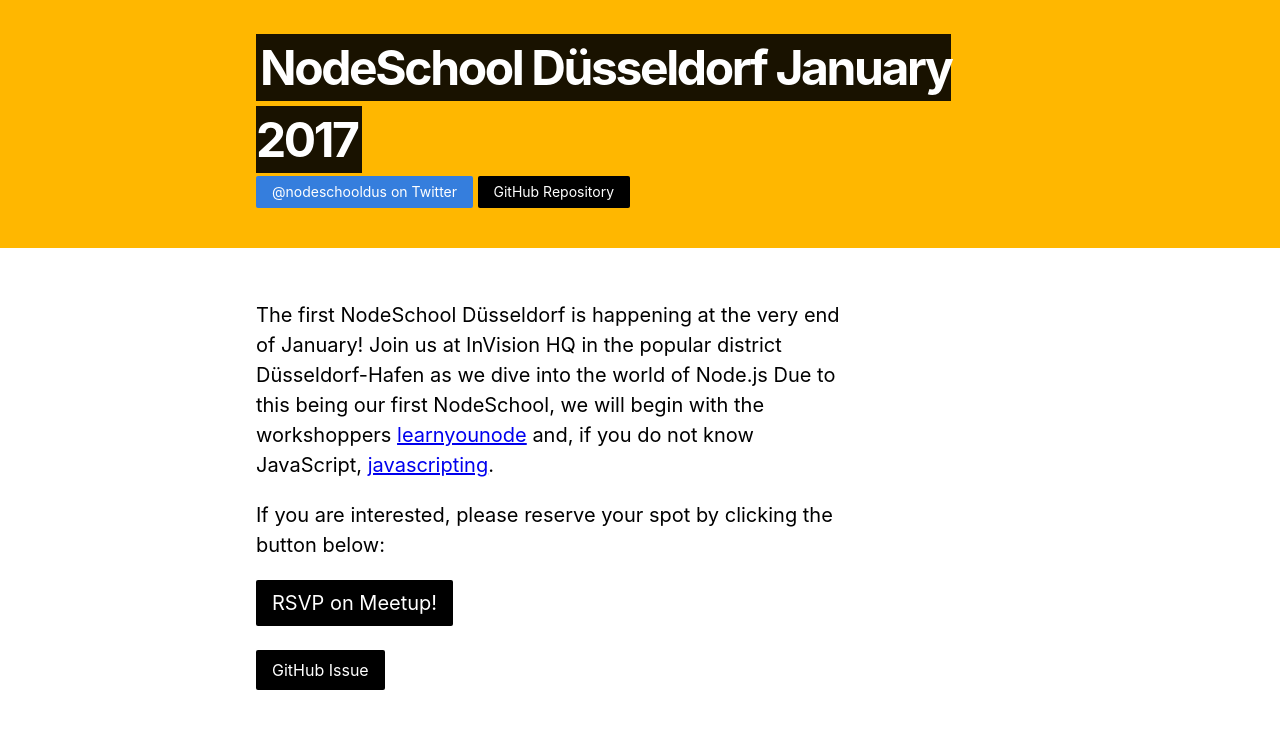
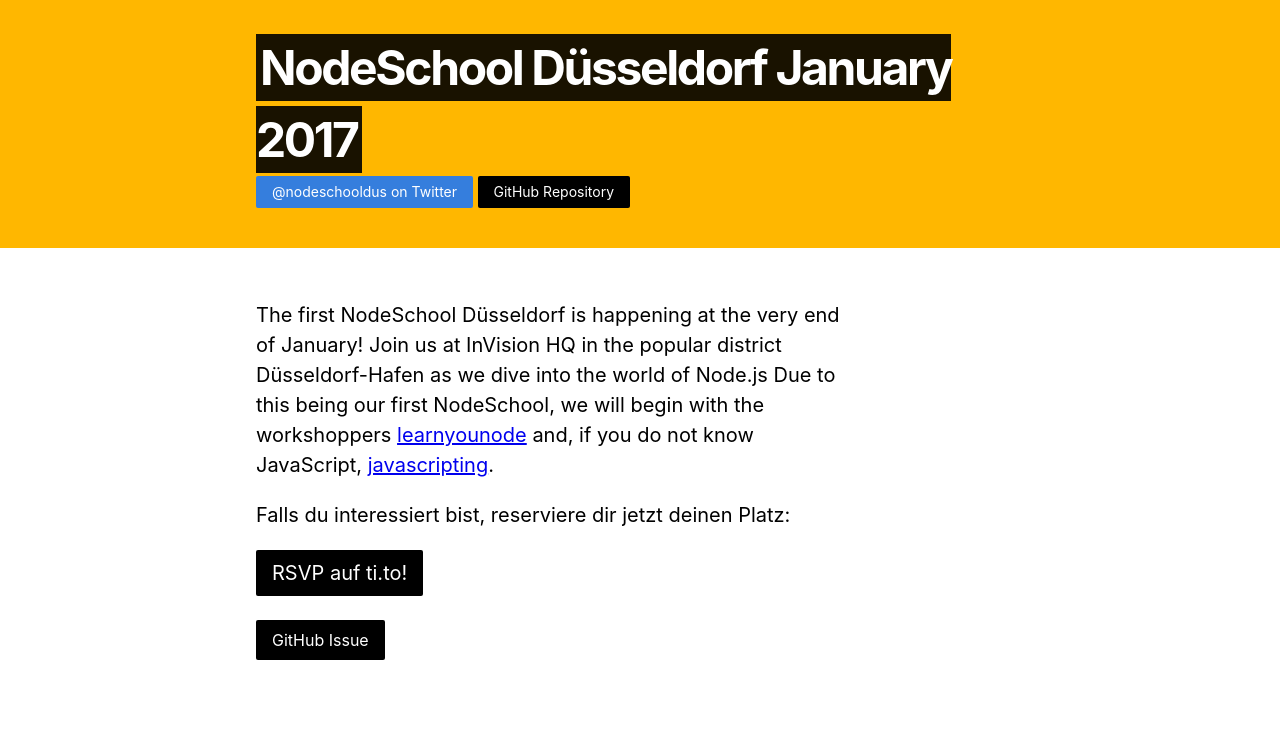
Before and after one commit to nodeschool/dusseldorf, a Jekyll site: the page built from _events/1.md, in a window 1280 px wide. Shown: the top 729 px of the page. Built offline with Jekyll 4.4.1, drawn with Linux system fonts in a browser that asks for light colours.

Commit message:
Update event.html

```diff
--- a/_layouts/event.html
+++ b/_layouts/event.html
@@ -6,11 +6,11 @@ layout: main
   {{ content }}
 </div>
 <p class="f5 f4-ns lh-copy measure sans-serif">
-  If you are interested, please reserve your spot by clicking the button below:
+  Falls du interessiert bist, reserviere dir jetzt deinen Platz:
 </p>
 <a
   class="f4 link dim br1 ph3 pv2 mb2 dib white bg-black"
-  href="{{ page.reservation }}">RSVP on Meetup!</a>
+  href="{{ page.reservation }}">RSVP auf ti.to!</a>
 <br>
 <a
   class="f5 link dim br1 ph3 pv2 mb2 dib white bg-black mt3"
```
